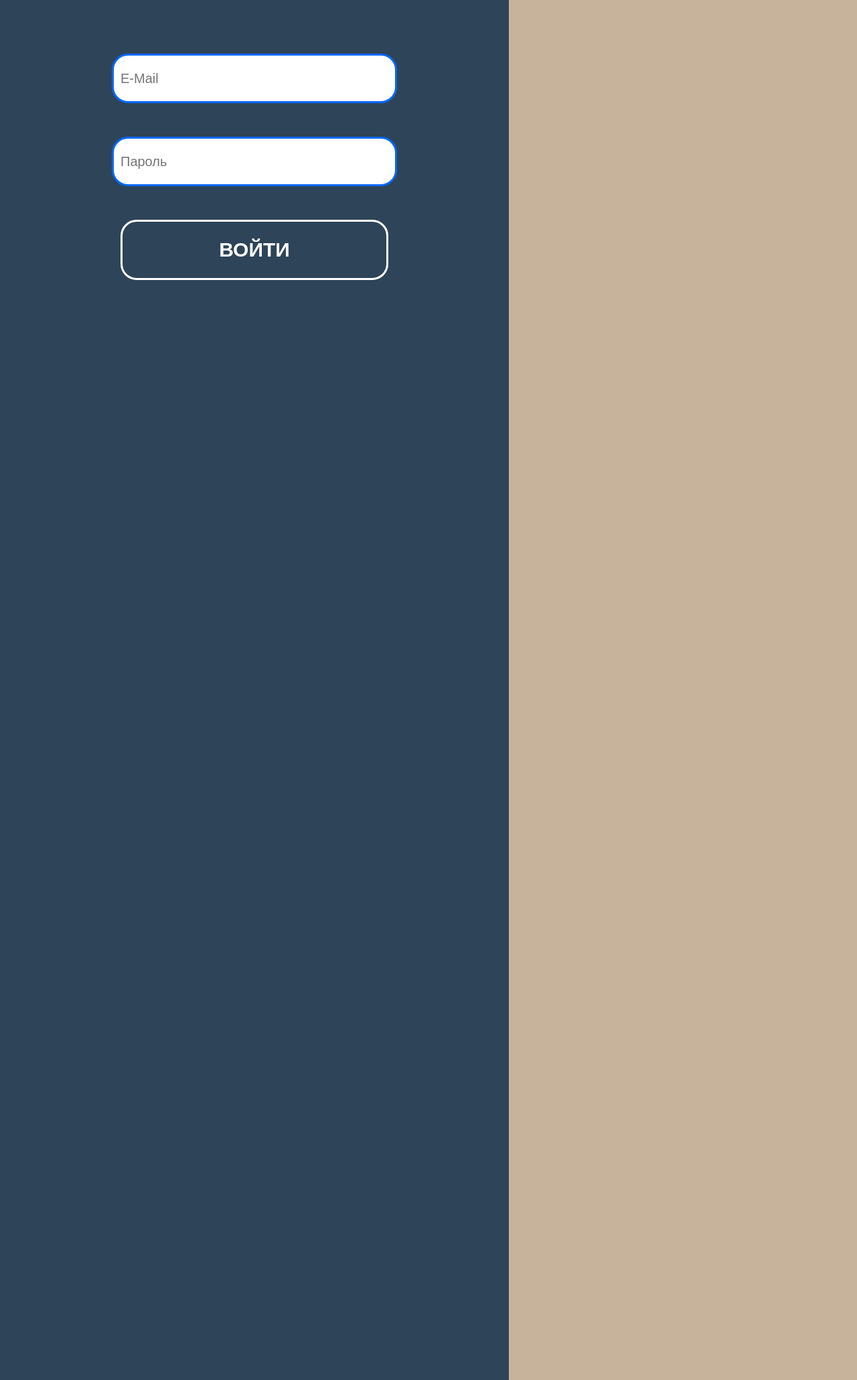
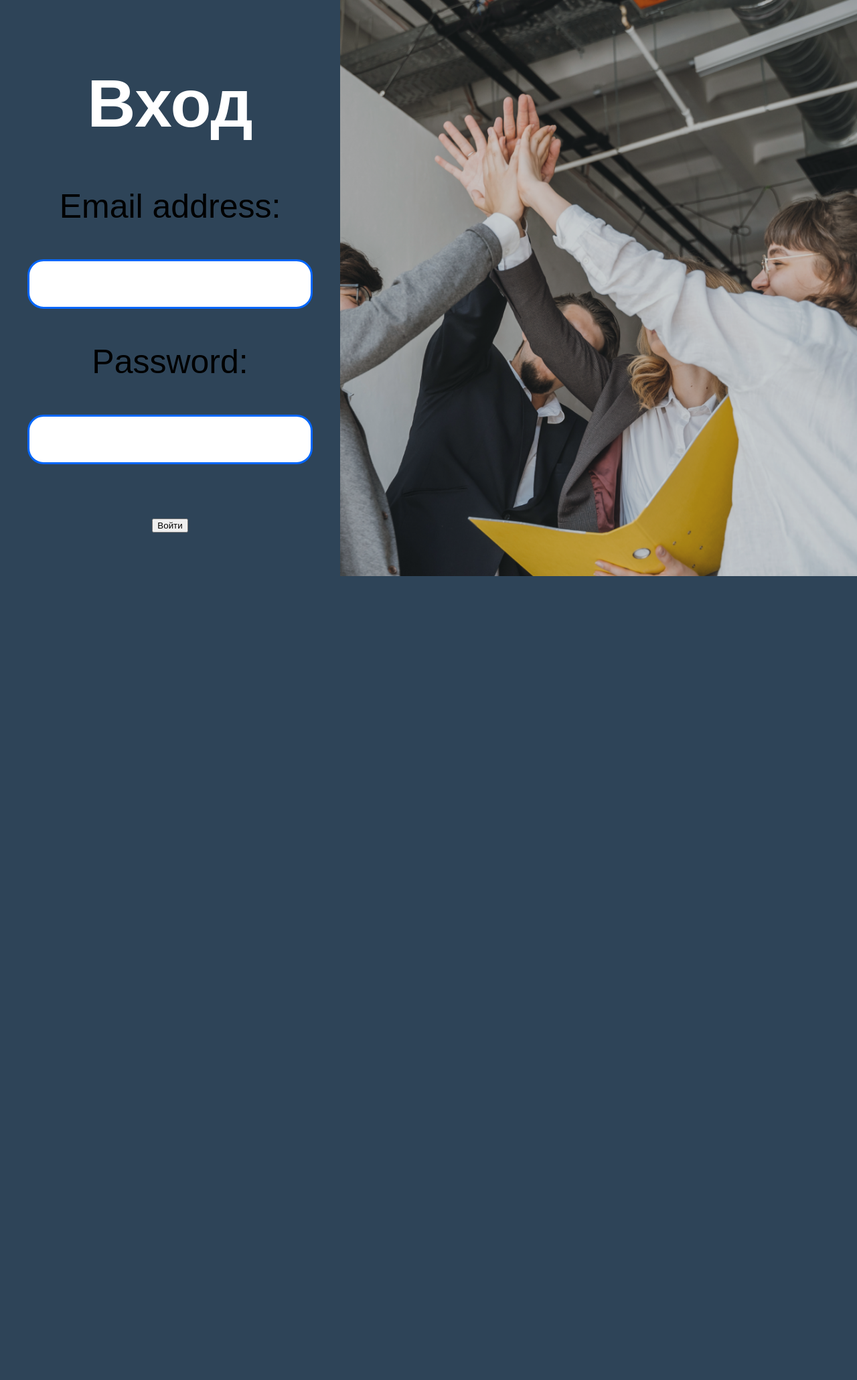
Before and after one commit to amigun/laborProtection, a Django app: page /ep/login/ in a window 1280 px wide. Shown: the whole page at 67% size. After the commit the page ends 860 px from the top, so only its background shows below. Run offline with Django 4.2, Linux system fonts and the light colour scheme.

Commit message:
hotfix4.0

```diff
--- a/labourprotection/entrypoint/static/entrypoint/css/login.css
+++ b/labourprotection/entrypoint/static/entrypoint/css/login.css
@@ -1,5 +1,3 @@
-{% load static %}
-
 body.locked {
   height: 100vh;
   overflow-y: hidden;
@@ -13,12 +11,12 @@
 	margin: 0;
 	padding: 0;
 	font-family: sans-serif;
-    background-image: url({% static '../../static/entrypoint/img/backgroundlogin.png' %});
+    background-image: url('/static/entrypoint/img/backgroundlogin.png');
 	background-size: cover;
     position: absolute;
 }
 .box{
-	width:700px;
+	width: 35vw;
     padding: 30px;
     position: absolute;
     top: 0%;
@@ -26,7 +24,7 @@
     transform: translate(-0%,-0%);
     background: #2E4458;
     text-align: center;
-    height: 2000px;
+    height: 100vh;
     font-size: 50px;
 }
 
--- a/labourprotection/entrypoint/templates/entrypoint/base.html
+++ b/labourprotection/entrypoint/templates/entrypoint/base.html
@@ -7,9 +7,7 @@
           content="width=device-width, user-scalable=no, initial-scale=1.0, maximum-scale=1.0, minimum-scale=1.0">
     <meta http-equiv="X-UA-Compatible" content="ie=edge">
 
-    <link rel="stylesheet" type="text/css" href="{% static '../../static/entrypoint/css/login.css' %}">
-    {% block styles %}
-    {% endblock %}
+    <link rel="stylesheet" type="text/css" href="{% static 'entrypoint/css/login.css' %}">
     <title>{{ title }}</title>
 </head>
 <body>
--- a/labourprotection/entrypoint/templates/registration/login.html
+++ b/labourprotection/entrypoint/templates/registration/login.html
@@ -1,16 +1,13 @@
 {% extends 'entrypoint/base.html' %}
 
-{% block styles %}
-{% endblock %}
-
 {% block mainpart %}
-    <h1>Войти</h1>
 
     {% if form.errors %}
         <p>{{ form.errors.error }}</p>
     {% endif %}
 
     <form class="box" action="{% url 'login' %}" method="post">
+        <h1>Вход</h1>
         <input type="text" name="" placeholder="E-Mail" id="usermail" />
         <input type="password" name="" placeholder="Пароль" id="userpass" />
         <input
@@ -22,10 +19,11 @@
         />
     </form>
 
-    <!--<form action="{% url 'login' %}" method="post">-->
-    <!--    {{ form }}-->
-    <!--    {% csrf_token %}-->
-    <!--    <button type="submit">Войти</button>-->
-<!--</form>-->
+    <form class="box" action="{% url 'login' %}" method="post">
+        <h1>Вход</h1>
+        {{ form }}
+        {% csrf_token %}
+        <button type="submit">Войти</button>
+    </form>
 
 {% endblock %}
--- a/labourprotection/labourprotection/settings.py
+++ b/labourprotection/labourprotection/settings.py
@@ -122,7 +122,7 @@
 
 STATIC_URL = '/static/'
 STATIC_ROOT = os.path.join(BASE_DIR, 'static')
-STATICFILES_DIR = (os.path.join(BASE_DIR, "static/"),)
+STATICFILES_DIRS = []
 
 # Default primary key field type
 # https://docs.djangoproject.com/en/4.0/ref/settings/#default-auto-field
```
Also changed, not shown: labourprotection/entrypoint/forms.py (line endings or trailing spaces). Lines whose indentation alone changed are shown as unchanged.
